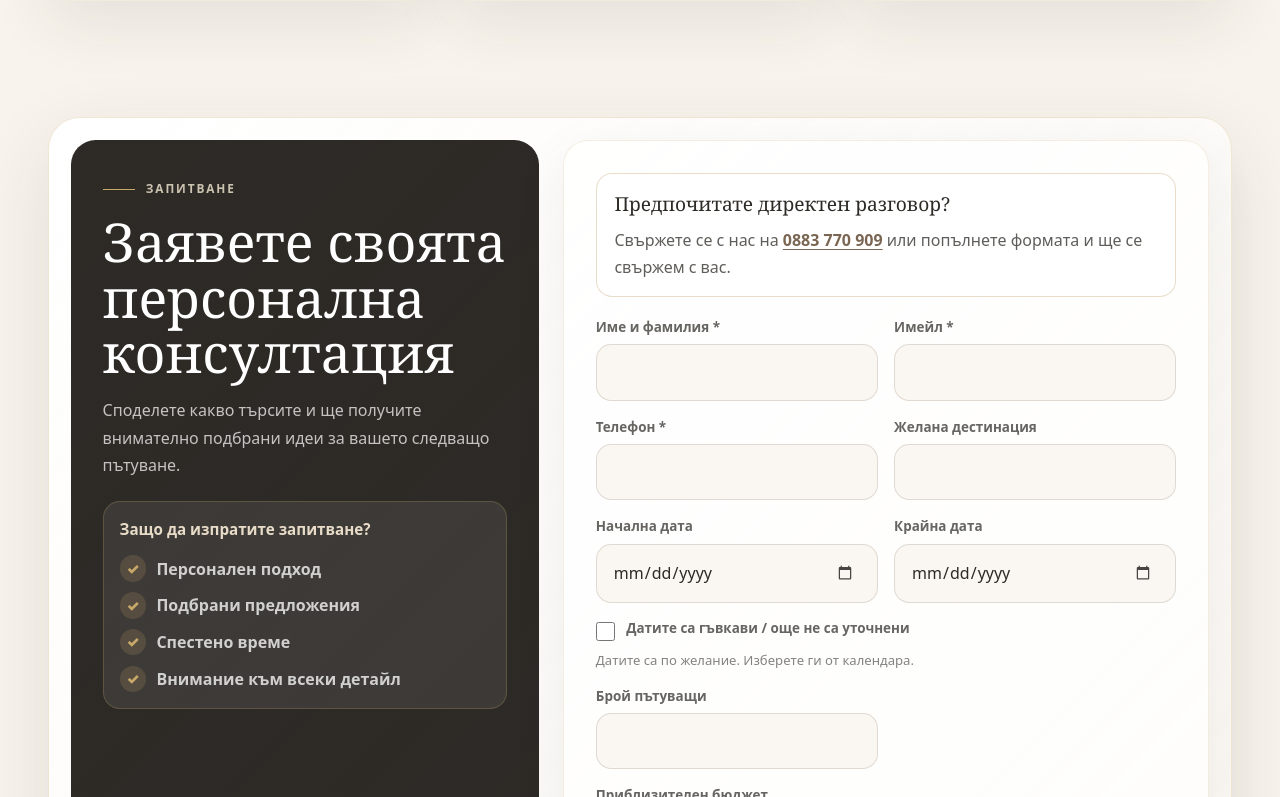
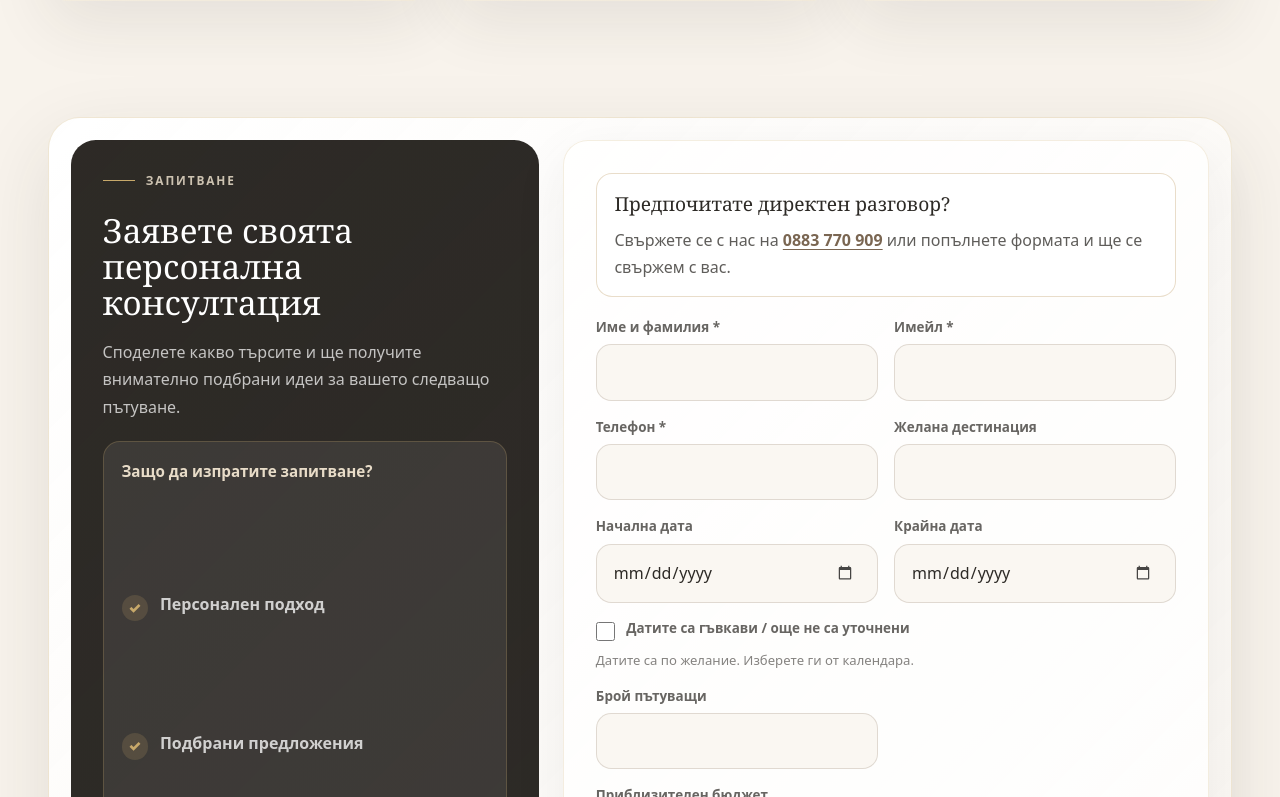
Before and after one commit to BobbyUzunov/barakova-luxury-travel, a Next.js app: page /bg in a window 1280 px wide. Shown: the part 9563-10360 px from the top of the page. Built offline with nearby package versions, Linux system fonts and the light colour scheme; no server answers.

Commit message:
Balance the contact intro panel against the form height.
Distribute the trust benefits through the remaining dark-panel space on desktop without fixed heights.

Co-authored-by: Cursor <cursoragent@cursor.com>

```diff
--- a/app/globals.css
+++ b/app/globals.css
@@ -1801,6 +1801,9 @@ h2 {
 }
 
 .contact-intro {
+  display: flex;
+  flex-direction: column;
+  gap: 1rem;
   border-radius: 1.15rem;
   background:
     linear-gradient(135deg, rgba(45, 42, 38, 0.92), rgba(45, 42, 38, 0.78)),
@@ -1814,21 +1817,23 @@ h2 {
 }
 
 .contact-intro h2 {
-  margin-top: 1rem;
+  margin-top: 0.35rem;
   font-family: Georgia, "Times New Roman", serif;
   font-size: clamp(2rem, 9vw, 3.35rem);
   line-height: 1.04;
 }
 
 .contact-intro > p:last-of-type {
-  margin-top: 1rem;
+  margin-top: 0;
   color: rgba(255, 255, 255, 0.72);
   font-size: 1rem;
   line-height: 1.72;
 }
 
 .contact-trust-card {
-  margin-top: 1.35rem;
+  display: flex;
+  flex-direction: column;
+  margin-top: 0.35rem;
   border: 1px solid rgba(200, 169, 106, 0.24);
   border-radius: 1.05rem;
   background: rgba(255, 255, 255, 0.08);
@@ -1843,7 +1848,7 @@ h2 {
 
 .contact-trust-grid {
   display: grid;
-  gap: 0.65rem;
+  gap: 0.75rem;
   margin-top: 0.9rem;
 }
 
@@ -2751,6 +2756,7 @@ h2 {
 
   .contact-panel {
     grid-template-columns: 0.84fr 1.16fr;
+    align-items: stretch;
     border-radius: 2rem;
     padding: 1.35rem;
   }
@@ -2761,8 +2767,45 @@ h2 {
     padding: 2rem;
   }
 
+  /* Fill the dark panel height with the trust list, not one empty gap. */
+  .contact-intro {
+    gap: clamp(0.85rem, 1.4vw, 1.35rem);
+    min-height: 100%;
+  }
+
+  .contact-intro h2 {
+    font-size: clamp(2rem, 2.6vw, 2.85rem);
+    line-height: 1.08;
+  }
+
+  .contact-intro > p:last-of-type {
+    max-width: 34rem;
+  }
+
+  .contact-trust-card {
+    flex: 1 1 auto;
+    min-height: 0;
+    margin-top: 0.15rem;
+    padding: clamp(1rem, 1.4vw, 1.25rem);
+  }
+
   .contact-trust-grid {
+    flex: 1 1 auto;
     grid-template-columns: 1fr;
+    align-content: space-evenly;
+    gap: clamp(0.7rem, 1.2vw, 1.15rem);
+    margin-top: clamp(0.85rem, 1.2vw, 1.15rem);
+    min-height: 0;
+  }
+
+  .contact-trust-item {
+    align-items: flex-start;
+    gap: 0.75rem;
+    line-height: 1.45;
+  }
+
+  .contact-trust-item span {
+    margin-top: 0.1rem;
   }
 
   .signature-card {
```
